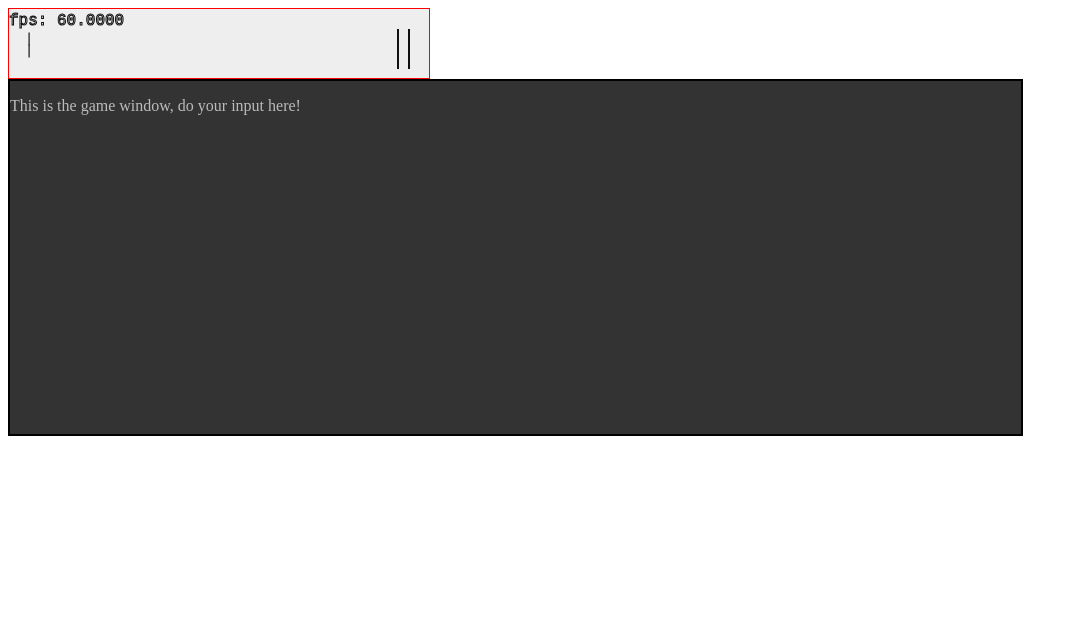
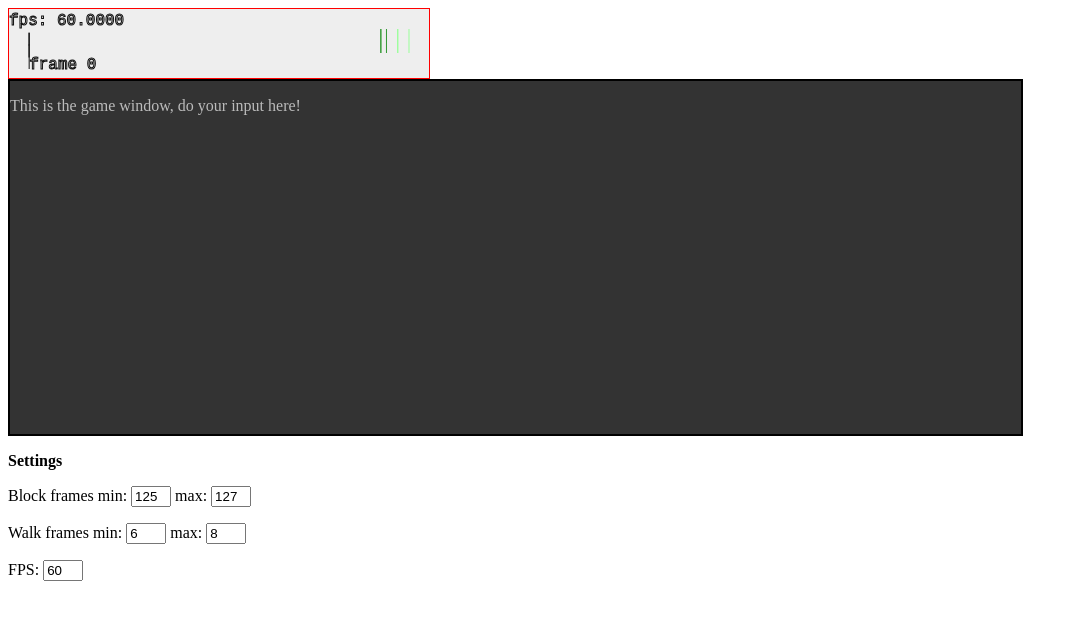
Before and after one commit to daikiba/daikiba.github.io, a plain HTML site: page index.html in a window 1280 px wide. Shown: the whole page, without its empty margins (0-1078 px from the left). Drawn offline with Linux system fonts and the light colour scheme.

Commit message:
Added configuration panel. Separated walk and block logics some more.

```diff
--- a/index.html
+++ b/index.html
@@ -3,22 +3,25 @@
 <title>Sword and Shield Game Zip Practice Tool</title>
 <style>
 #gamearea {
-	background: #333;
+  background: #333;
   width: 80%;
   height: 45%;
-	border: solid 2px black;
+  border: solid 2px black;
 }
 #gamearea p {
   color: #bbb;
 }
 #zipgraph {
-	width: 420px;
-	height: 69px;
+  width: 420px;
+  height: 69px;
   border: solid 1px red;
+}
+.input-number {
+  width: 3em;
 }
 </style>
 <script type="text/javascript">
-// More accurate frame times
+// More accurate frame times for all common browsers
 performance = window.performance || {}
 performance.now = (function() {
   return performance.now       ||
@@ -31,42 +34,66 @@ performance.now = (function() {
   };
 })();
 
+// Configurable values for user input
+let FORWARD_KEY = "w"
+//let BLOCK_KEY = "mouse2" // mouse2 == right, mouse0 == left, mouse1 == middle
+let BLOCK_KEY = "s"
+
+// Configurable values for graphics
+let WIDTH=420
+let HEIGHT=69
+let BAR_MARGIN = 20
+let BAR_HEIGHT = 12
+let FONT_SIZE = 16
+let COLOR_BG = "#eee"
+let COLOR_LINE = "#111"
+let COLOR_BLOCKBAR = "#99f"
+let COLOR_OKBAR = "#9f9"
+let COLOR_NOKBAR = "#f99"
+let COLOR_TARGETLINE_BLOCK = "#393"
+let COLOR_TARGETLINE_WALK = "#9f9"
+
 let FPS = 60.0
-let FRAME_MS = 1000.0 / FPS
 let BLOCK_FRAME_LOWER = 125 // Must hit animation AFTER frame 125 but before frame 127
 let BLOCK_FRAME_UPPER = 127
 let WALK_FRAME_LOWER = 6 // Must hold walk for over 6 frames but less than 8 frames
 let WALK_FRAME_UPPER = 8
-let FORWARD_KEY = "w"
-let BLOCK_KEY = "mouse2" // mouse2 == right, mouse0 == left, mouse1 == middle
 
+// Global configuration values, these will get recalculated if settings are changed
+let FRAME_MS = 1000.0 / FPS
 let BLOCK_FRAME_LOWER_MS = BLOCK_FRAME_LOWER * FRAME_MS
 let BLOCK_FRAME_UPPER_MS = BLOCK_FRAME_UPPER * FRAME_MS
 let WALK_FRAME_LOWER_MS = WALK_FRAME_LOWER * FRAME_MS
 let WALK_FRAME_UPPER_MS = WALK_FRAME_UPPER * FRAME_MS
 let MIN_TOTAL_MS = BLOCK_FRAME_LOWER_MS + WALK_FRAME_LOWER_MS
 let MAX_TOTAL_MS = BLOCK_FRAME_UPPER_MS + WALK_FRAME_UPPER_MS
-let WIDTH=420
-let HEIGHT=69
-let BAR_MARGIN = 20
-let BAR_HEIGHT = 12
-let ZIP_BAR_LENGTH = (WIDTH - (BAR_MARGIN * 2))
+let ZIP_BAR_LENGTH = WIDTH - (BAR_MARGIN * 2)
 let ZIP_BAR_STEP = ZIP_BAR_LENGTH / MAX_TOTAL_MS
-let FONT_SIZE = 16
+
+// State related variables
 let lastFrame = performance.now()
 let ctx=null
 let blockHeld = false
 let blockDownStart = 0
 let blockDownEnd = 1
+let blockTotalHeld = 0
 let walkHeld = false
 let walkDownStart = 0
 let walkDownEnd = 1
 let walkOffsetMs = 0
+let walkTotalHeld = 0
 
 function blockDown() {
   if (!blockHeld) {
+    if (!walkHeld) {
+      walkDownEnd = 1
+      walkDownStart = 0
+      walkOffsetMs = 0
+    }
     blockHeld = true
     blockDownStart = performance.now()
+    blockDownEnd = 1
+    blockTotalHeld = 0
   }
 }
 
@@ -74,17 +101,20 @@ function blockUp() {
   if (blockHeld) {
     blockHeld = false
     blockDownEnd = performance.now()
-    let blockMs = blockDownEnd - blockDownStart;
-    console.log("Block held for " + parseFloat(blockMs).toFixed(2) + " ms (" + parseFloat(blockMs / FRAME_MS).toFixed(2) + " frames)")
+    blockTotalHeld = blockDownEnd - blockDownStart;
+    console.log("Block held for " + parseFloat(blockTotalHeld).toFixed(2) + " ms (" + parseFloat(blockTotalHeld / FRAME_MS).toFixed(2) + " frames)")
   }
 }
 
 function walkDown() {
   if (!walkHeld) {
     walkHeld = true
+    walkDownEnd = 1
     walkDownStart = performance.now()
+    walkTotalHeld = 0
     if (blockHeld) {
       walkOffsetMs = walkDownStart - blockDownStart
+      blockUp() // Block hold state no longer matters after walking, so releasing  block
     } else {
       walkOffsetMs = 0
     }
@@ -95,8 +125,8 @@ function walkUp() {
   if (walkHeld) {
     walkHeld = false
     walkDownEnd = performance.now()
-    let walkMs = walkDownEnd - walkDownStart;
-    console.log("Walk held for " + parseFloat(walkMs).toFixed(2) + " ms (" + parseFloat(walkMs / FRAME_MS).toFixed(2) + " frames)")
+    walkTotalHeld = walkDownEnd - walkDownStart;
+    console.log("Walk held for " + parseFloat(walkTotalHeld).toFixed(2) + " ms (" + parseFloat(walkTotalHeld / FRAME_MS).toFixed(2) + " frames)")
   }
 }
 
@@ -161,15 +191,65 @@ function ignoreMouseMenu(evt) {
   evt.stopPropagation()
 }
 
+function resetConfig() {
+  FRAME_MS = 1000.0 / FPS
+  BLOCK_FRAME_LOWER_MS = BLOCK_FRAME_LOWER * FRAME_MS
+  BLOCK_FRAME_UPPER_MS = BLOCK_FRAME_UPPER * FRAME_MS
+  WALK_FRAME_LOWER_MS = WALK_FRAME_LOWER * FRAME_MS
+  WALK_FRAME_UPPER_MS = WALK_FRAME_UPPER * FRAME_MS
+  MIN_TOTAL_MS = BLOCK_FRAME_LOWER_MS + WALK_FRAME_LOWER_MS
+  MAX_TOTAL_MS = BLOCK_FRAME_UPPER_MS + WALK_FRAME_UPPER_MS
+  ZIP_BAR_LENGTH = WIDTH - (BAR_MARGIN * 2)
+  ZIP_BAR_STEP = ZIP_BAR_LENGTH / MAX_TOTAL_MS
+}
+
+function updateBlockMin() {
+  BLOCK_FRAME_LOWER = input_block_frames_min.value - 0
+  resetConfig()
+}
+function updateBlockMax() {
+  BLOCK_FRAME_UPPER = input_block_frames_max.value - 0
+  resetConfig()
+}
+function updateWalkMin() {
+  WALK_FRAME_LOWER = input_walk_frames_min.value - 0
+  resetConfig()
+}
+function updateWalkMax() {
+  WALK_FRAME_UPPER = input_walk_frames_max.value - 0
+  resetConfig()
+}
+function updateAnimationFps() {
+  FPS = input_animation_fps.value - 0
+  resetConfig()
+}
+
+function initSettings() {
+  input_block_frames_min.value = BLOCK_FRAME_LOWER
+  input_block_frames_max.value = BLOCK_FRAME_UPPER
+  input_walk_frames_min.value = WALK_FRAME_LOWER
+  input_walk_frames_max.value = WALK_FRAME_UPPER
+  input_animation_fps.value = FPS
+
+  input_block_frames_min.oninput = updateBlockMin
+  input_block_frames_max.oninput = updateBlockMax
+  input_walk_frames_min.oninput = updateWalkMin
+  input_walk_frames_max.oninput = updateWalkMax
+  input_animation_fps.oninput = updateAnimationFps
+}
+
 function init() {
   FORWARD_KEY = FORWARD_KEY.toLowerCase()
   BLOCK_KEY = BLOCK_KEY.toLowerCase()
   zipgraph.width = WIDTH
   zipgraph.height = HEIGHT
   ctx = zipgraph.getContext("2d")
-  ctx.fillStyle = "#eee"
-  ctx.strokeStyle = "#111"
+  ctx.fillStyle = COLOR_BG
+  ctx.strokeStyle = COLOR_LINE
   ctx.font = FONT_SIZE + "px Courier New"
+
+  resetConfig()
+  initSettings()
 
   onkeydown = keyDownEvent
   onkeyup = keyUpEvent
@@ -197,14 +277,16 @@ function drawZipBar(timeNow) {
   ctx.save()
   ctx.translate(BAR_MARGIN, FONT_SIZE * 1.5)
 
+  let currentTime = 0
   // Block bar logic
   let blockTime = blockDownEnd - blockDownStart
   if (blockHeld) {
     blockTime = timeNow - blockDownStart
   }
+  currentTime = blockTime
   let blockLength = Math.min(blockTime * ZIP_BAR_STEP, WIDTH - BAR_MARGIN)
   // Draw block down color
-  ctx.fillStyle = "#99f"
+  ctx.fillStyle = COLOR_BLOCKBAR
   ctx.fillRect(0, 0, blockLength, BAR_HEIGHT)
   ctx.strokeRect(0, 0, blockLength, BAR_HEIGHT)
 
@@ -215,23 +297,51 @@ function drawZipBar(timeNow) {
     walkTime = timeNow - walkDownStart
   }
   let walkLength = walkTime * ZIP_BAR_STEP
+  if (walkDownStart > 0) {
+    currentTime = walkTime + walkOffsetMs
+  }
   // Draw walk down color
-  if (walkOffsetMs > MIN_TOTAL_MS && walkTime < MAX_TOTAL_MS - walkOffsetMs) {
+  if (walkTime > MIN_TOTAL_MS && walkTime < MAX_TOTAL_MS - walkOffsetMs) {
     // Green if good
-    ctx.fillStyle = "#9f9"
+    ctx.fillStyle = COLOR_OKBAR
   } else {
     // Red if bad
-    ctx.fillStyle = "#f99"
+    ctx.fillStyle = COLOR_NOKBAR
   }
   ctx.fillRect(walkOffset, BAR_HEIGHT, walkLength, BAR_HEIGHT)
   ctx.strokeRect(walkOffset, BAR_HEIGHT, walkLength, BAR_HEIGHT)
-  // Draw target line
+
+  // Draw target lines
+  ctx.save()
+  ctx.strokeStyle = COLOR_TARGETLINE_BLOCK
+  ctx.beginPath()
+  ctx.moveTo(BLOCK_FRAME_LOWER_MS*ZIP_BAR_STEP, -FONT_SIZE * 0.25)
+  ctx.lineTo(BLOCK_FRAME_LOWER_MS*ZIP_BAR_STEP, FONT_SIZE * 1.25)
+  ctx.stroke()
+  ctx.moveTo(BLOCK_FRAME_UPPER_MS*ZIP_BAR_STEP, -FONT_SIZE * 0.25)
+  ctx.lineTo(BLOCK_FRAME_UPPER_MS*ZIP_BAR_STEP, FONT_SIZE * 1.25)
+  ctx.stroke()
+
+  ctx.strokeStyle = COLOR_TARGETLINE_WALK
+  ctx.beginPath()
   ctx.moveTo(MIN_TOTAL_MS*ZIP_BAR_STEP, -FONT_SIZE * 0.25)
-  ctx.lineTo(MIN_TOTAL_MS*ZIP_BAR_STEP, FONT_SIZE * 2.25)
+  ctx.lineTo(MIN_TOTAL_MS*ZIP_BAR_STEP, FONT_SIZE * 1.25)
   ctx.stroke()
   ctx.moveTo(MAX_TOTAL_MS*ZIP_BAR_STEP, -FONT_SIZE * 0.25)
-  ctx.lineTo(MAX_TOTAL_MS*ZIP_BAR_STEP, FONT_SIZE * 2.25)
+  ctx.lineTo(MAX_TOTAL_MS*ZIP_BAR_STEP, FONT_SIZE * 1.25)
   ctx.stroke()
+  ctx.restore()
+
+  // Draw frame line
+  let lineX = currentTime * ZIP_BAR_STEP
+  let lineY = 3.0*BAR_HEIGHT
+  let textOffset = lineX > WIDTH / 2 ? 6.0 * FONT_SIZE  : 0;
+  ctx.beginPath()
+  ctx.moveTo(lineX, 0)
+  ctx.lineTo(lineX, lineY)
+  ctx.stroke()
+  ctx.strokeText("frame " + (0|(currentTime / FRAME_MS)), lineX - textOffset, lineY)
+
   ctx.restore()
 }
 
@@ -241,5 +351,21 @@ function drawZipBar(timeNow) {
 <canvas id="zipgraph">Failing to display. No canvas support :(</canvas>
 </div>
 <div id="gamearea"><p>This is the game window, do your input here!</p></div>
+<div id="settings">
+<p><b>Settings</b></p>
+<p>
+Block frames
+min: <input type="text" class="input-number" id="input_block_frames_min" value="0"></input>
+max: <input type="text" class="input-number" id="input_block_frames_max" value="0"></input>
+</p>
+<p>
+Walk frames
+min: <input type="text" class="input-number" id="input_walk_frames_min" value="0"></input>
+max: <input type="text" class="input-number" id="input_walk_frames_max" value="0"></input>
+</p>
+<p>
+FPS: <input type="text" class="input-number" id="input_animation_fps" value="0"></input>
+</p>
+</div>
 </body>
 </html>
```
